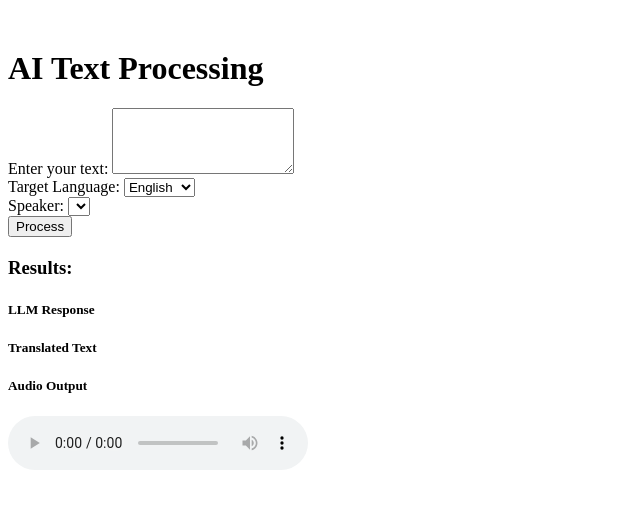
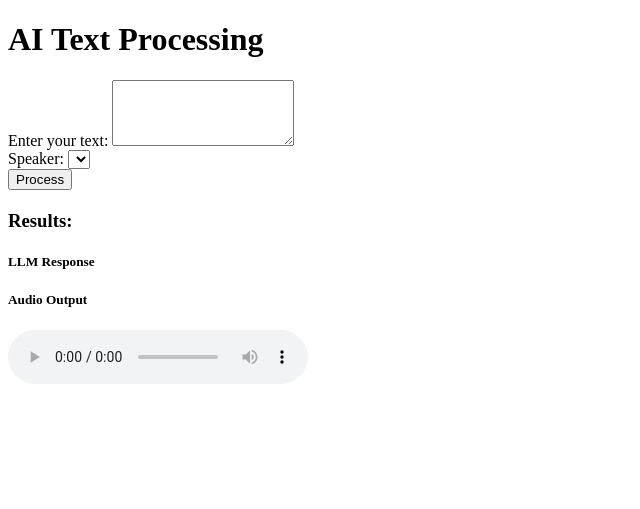
Before and after one commit to Mihkel-Kritsmann/hobbyhakk2025, a Flask app: page / in a window 1280 px wide. Shown: the top 509 px of the page, without its empty margins (0-640 px from the left). Run offline with Flask 3, Linux system fonts and the light colour scheme; data that the repository does not hold is empty; some libraries are stand-ins or nearby versions.

Commit message:
remove Translate service

```diff
--- a/app.py
+++ b/app.py
@@ -2,15 +2,14 @@
 from flask import Flask, render_template, request, jsonify
 from flask_bootstrap import Bootstrap
 from apis.llm import LLM
-from apis.translate import Translate
 from apis.neurokone import Neurokone
 
+app = Flask(__name__)
+bootstrap = Bootstrap(app)
 
-app = Flask(__name__)
 
 # Initialize services
 llm_service = LLM()
-translate_service = Translate()
 speech_service = Neurokone()
 
 @app.route('/')
@@ -22,26 +21,20 @@
     try:
         data = request.json
         text = data.get('text', '')
-        target_language = data.get('target_language', 'en')
         speaker = data.get('speaker', 'mari')  # Default speaker
 
         # Process with LLM
         llm_response = llm_service.generate(text)
 
-        # Translate into estonian
-
-        #translated_text = translate_service.translate( llm_response, target_language)
-
         # Generate speech
         audio_file = speech_service.text_to_speech(
-            "Tere minu nimi on Mari",
+            llm_response,
             speaker=speaker
         )
 
         return jsonify({
             'original_text': text,
             'llm_response': llm_response,
-            'translated_text': "Not working",
             'audio_file': audio_file
         })
 
--- a/templates/base.html
+++ b/templates/base.html
@@ -3,19 +3,22 @@
 <head>
     <meta charset="UTF-8">
     <meta name="viewport" content="width=device-width, initial-scale=1.0">
-    <title>AI Text Processing</title>
+    {% extends "bootstrap/base.html" %}
+    {% block title %}AI Text Processing{% endblock %}
+
     {% block styles %}
-
     <style>
         .container { margin-top: 50px; }
         .response-box { margin-top: 20px; }
         .loading { display: none; }
     </style>
     {% endblock %}
+
 </head>
 <body>
     <div class="container">
-        {% block content %}{% endblock %}
+        {% block content %}
+        {% endblock %}
     </div>
     {% block scripts %}
     {% endblock %}
--- a/templates/index.html
+++ b/templates/index.html
@@ -8,15 +8,6 @@
             <div class="form-group">
                 <label for="inputText">Enter your text:</label>
                 <textarea class="form-control" id="inputText" rows="4" required></textarea>
-            </div>
-            <div class="form-group">
-                <label for="targetLanguage">Target Language:</label>
-                <select class="form-control" id="targetLanguage">
-                    <option value="en">English</option>
-                    <option value="es">Spanish</option>
-                    <option value="fr">French</option>
-                    <option value="de">German</option>
-                </select>
             </div>
             <div class="form-group">
                 <label for="speaker">Speaker:</label>
@@ -38,13 +29,6 @@
             <div id="llmResponse" class="card mb-3">
                 <div class="card-body">
                     <h5 class="card-title">LLM Response</h5>
-                    <p class="card-text"></p>
-                </div>
-            </div>
-
-            <div id="translatedResponse" class="card mb-3">
-                <div class="card-body">
-                    <h5 class="card-title">Translated Text</h5>
                     <p class="card-text"></p>
                 </div>
             </div>
@@ -85,7 +69,6 @@
         loading.style.display = 'block';
 
         const text = document.getElementById('inputText').value;
-        const targetLanguage = document.getElementById('targetLanguage').value;
         const speaker = document.getElementById('speaker').value;
 
         try {
@@ -96,7 +79,6 @@
                 },
                 body: JSON.stringify({
                     text: text,
-                    target_language: targetLanguage,
                     speaker: speaker
                 })
             });
@@ -104,7 +86,6 @@
             const data = await response.json();
 
             document.querySelector('#llmResponse .card-text').textContent = data.llm_response;
-            document.querySelector('#translatedResponse .card-text').textContent = data.translated_text;
 
             const audioPlayer = document.getElementById('audioPlayer');
             audioPlayer.src = data.audio_file;
```
Also changed, not shown: apis/llm.py (+5 -2 lines), apis/translate.py (deleted, +0 -17 lines).
